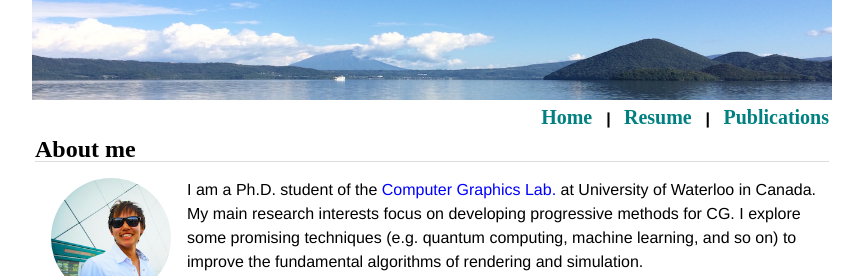
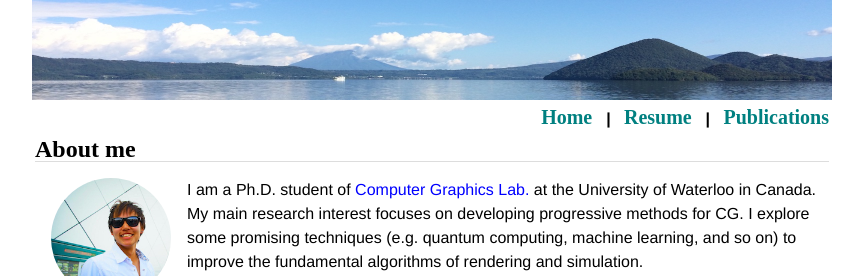
Before and after one commit to N-H-Shimada/N-H-Shimada.github.io, a plain HTML site: page index.html in a window 1280 px wide. Shown: the top 276 px of the page, without its empty margins (208-1071 px from the left). Drawn offline with Linux system fonts and the light colour scheme.

Commit message:
Update index.html

```diff
--- a/index.html
+++ b/index.html
@@ -66,7 +66,7 @@
                 <h1>About me</h1>
                 <dl2 class="pub-items">
                     <pdt> <img class="img_circle" src="img/profile 2.jpg" alt="Profile_img" width="120" height="120" border-radius="50">  </pdt>
-                    <profile> I am a Ph.D. student of the <a href="https://cs.uwaterloo.ca/~thachisu/" target="_blank" rel="noopener">Computer Graphics Lab.</a> at University of Waterloo in Canada. My main research interests focus on developing progressive methods for CG. I explore some promising techniques (e.g. quantum computing, machine learning, and so on) to improve the fundamental algorithms of rendering and simulation.</profile> <br>
+                    <profile> I am a Ph.D. student of <a href="https://cs.uwaterloo.ca/~thachisu/" target="_blank" rel="noopener">Computer Graphics Lab.</a> at the University of Waterloo in Canada. My main research interest focuses on developing progressive methods for CG. I explore some promising techniques (e.g. quantum computing, machine learning, and so on) to improve the fundamental algorithms of rendering and simulation.</profile> <br>
                     <span style="vertical-align:-0.3em;">
                         <a href="https://twitter.com/NHShimada" target="_blank" rel="noopener"><img class="img_header" src="small_icon/Twitter.png" alt="*"></a>
                         <a href="https://www.facebook.com/nhshimada" target="_blank" rel="noopener"><img class="img_header" src="small_icon/Facebook.png" alt="*"></a>
```
